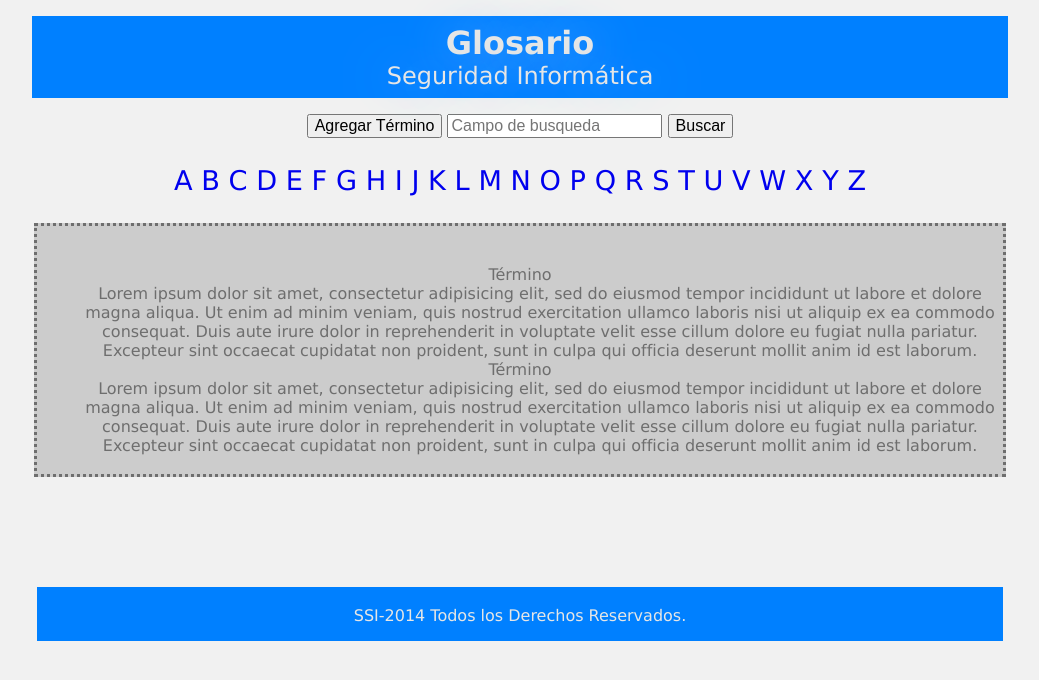
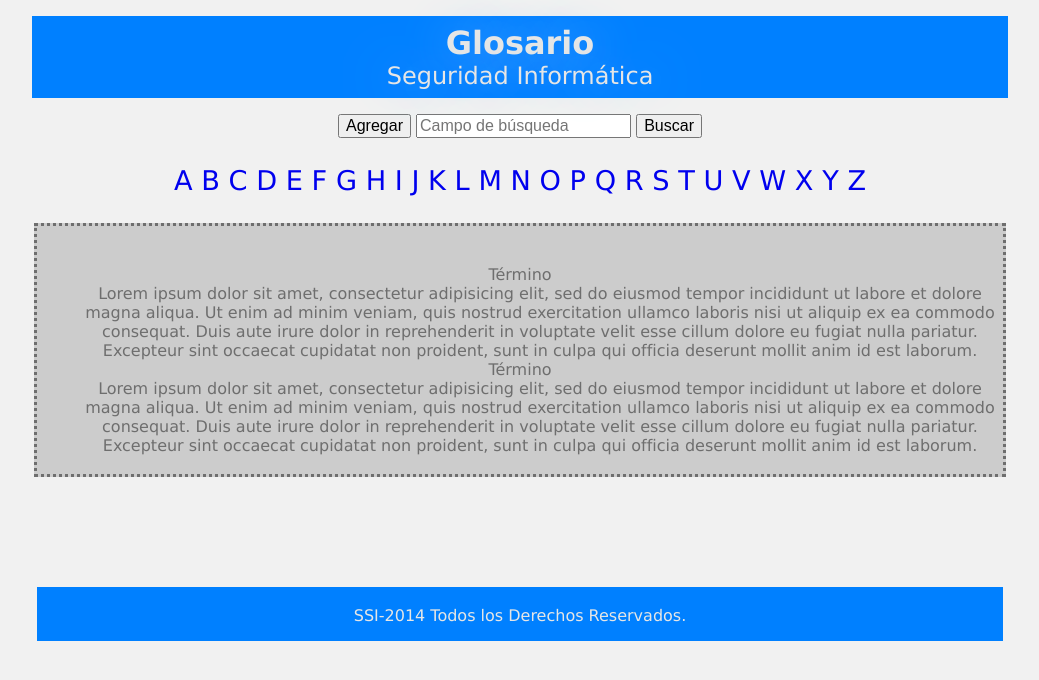
Before and after one commit to adronimo/SSI, a plain HTML site: page index.html in a window 1280 px wide. Shown: the whole page, without its empty margins (120-1159 px from the left). Drawn offline with Linux system fonts and the light colour scheme.

Commit message:
Más estructura en la maquetación (botones y cajas de textos)

```diff
--- a/index.html
+++ b/index.html
@@ -18,10 +18,9 @@
 		</hgroup>
 	</header>
 	<div id="consulta-alta">
-		<button type="button" name="button_add" class="">
-			<span>Agregar Término</span>
+		<input type="button" name="button_add" class="" value="Agregar">
 		</button>
-		<input type="search" name="word_searh" placeholder="Campo de busqueda" />
+		<input type="search" name="word_searh" placeholder="Campo de búsqueda" />
 		<button type="submit" name="submit_search" class="">
 			<span>Buscar</span>
 		</button>
```
